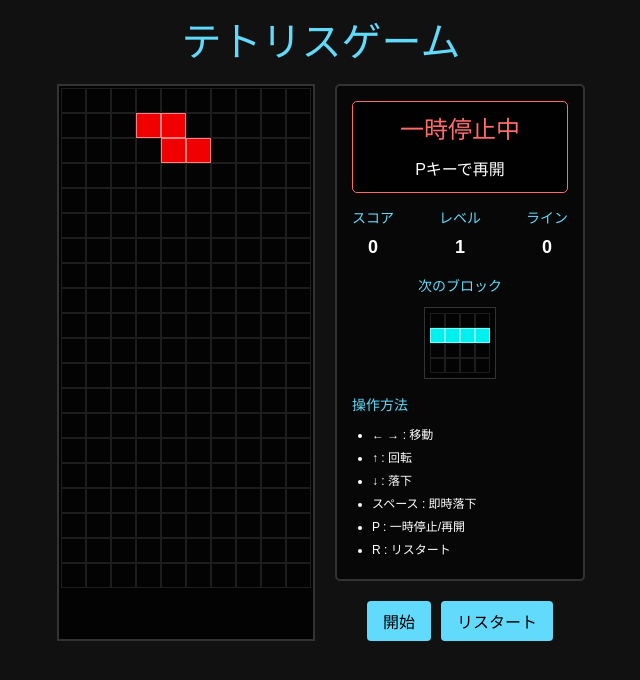
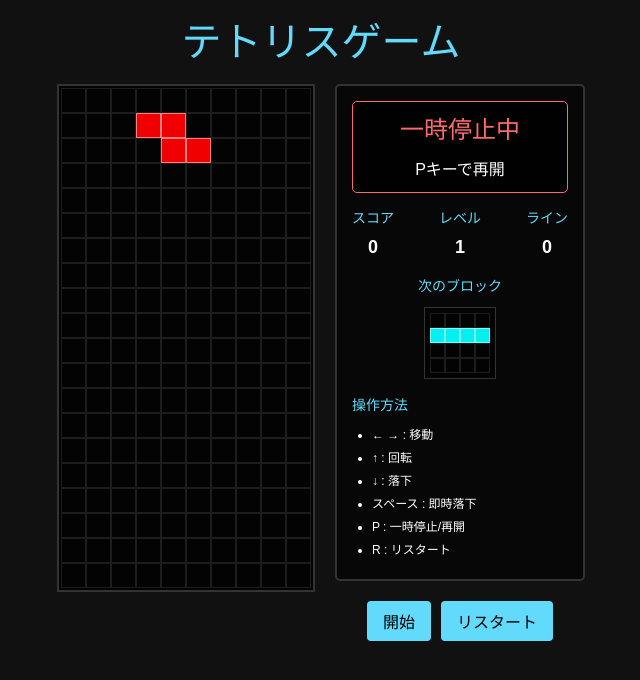
Before and after one commit to masatoi/tsttrs, a React (Vite) app: page / in a window 1280 px wide. Shown: the top 680 px of the page, without its empty margins (319-959 px from the left). Built offline with nearby package versions, Linux system fonts and the light colour scheme.

Commit message:
修正: GameBoardの高さを固定

```diff
--- a/src/App.css
+++ b/src/App.css
@@ -37,6 +37,8 @@ h1 {
   background-color: rgba(0, 0, 0, 0.8);
   border: 2px solid var(--border-color);
   padding: 2px;
+  height: 508px; /* 20行 × セルの高さ(25px) + パディングとボーダー */
+  overflow: hidden; /* オーバーフローを防止 */
 }
 
 .row {
```
Also changed, not shown: .memory/implementation_history.md.
